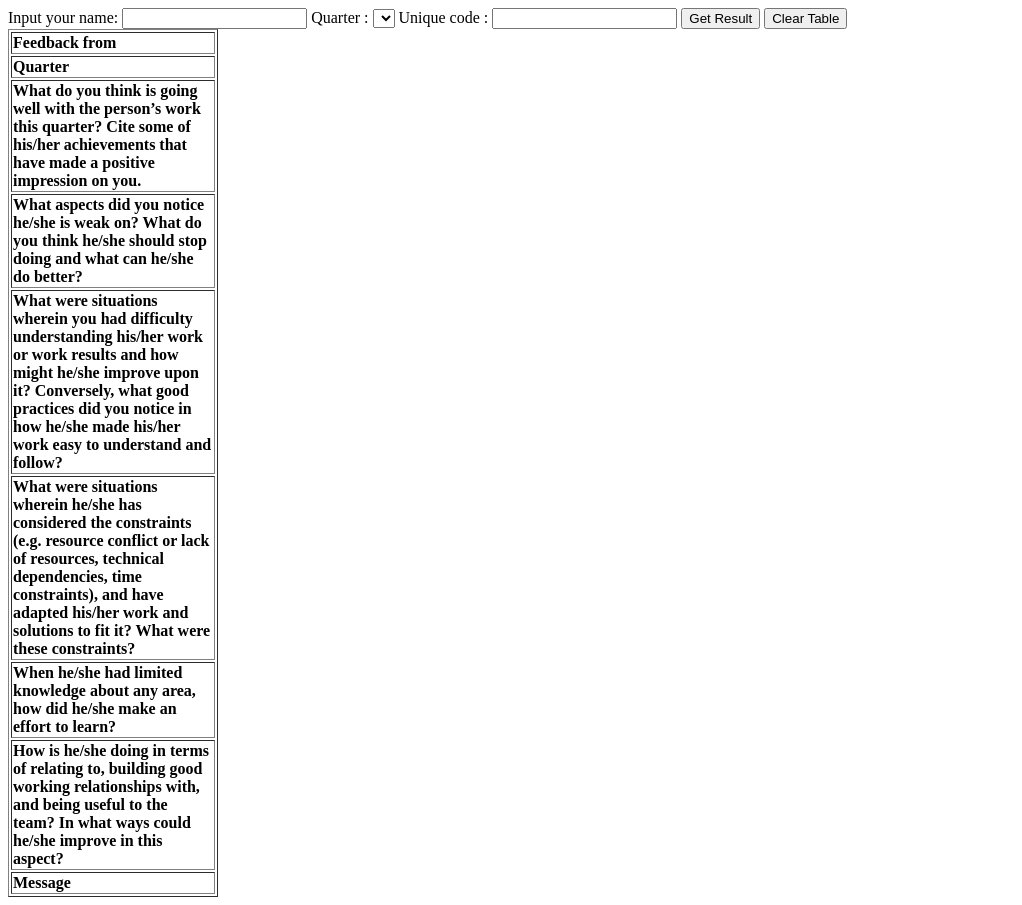
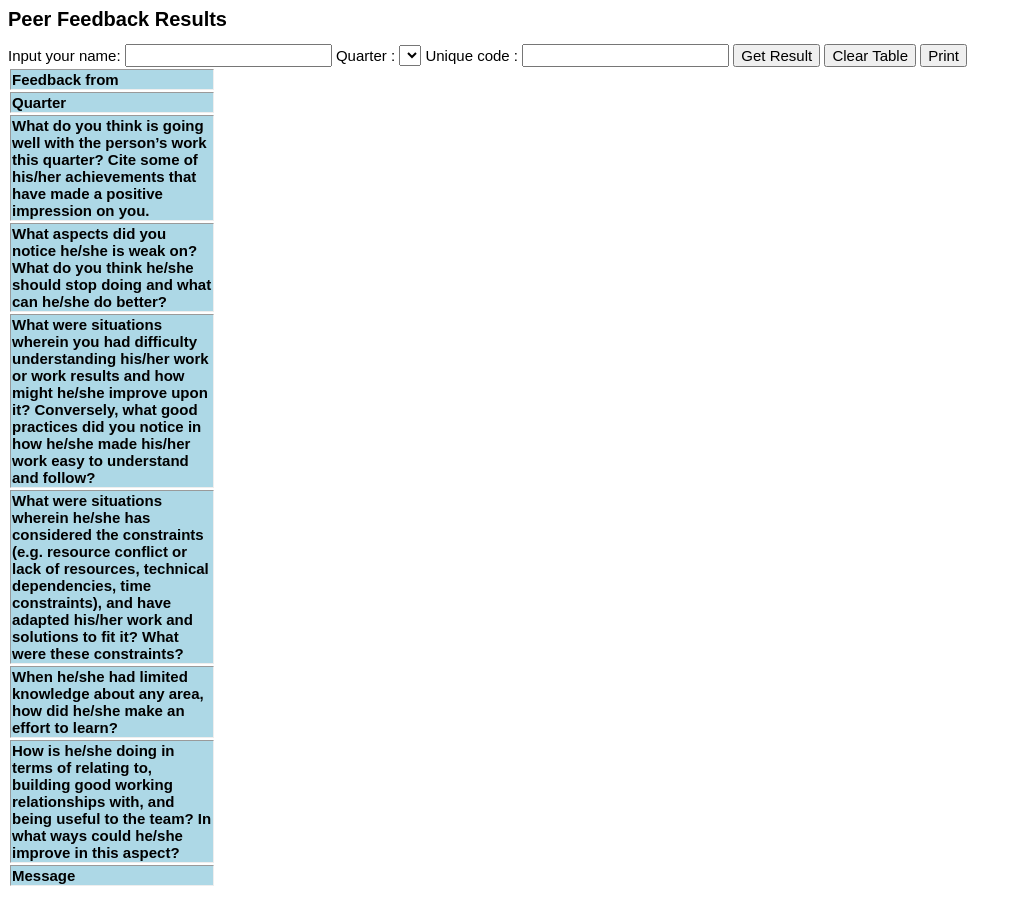
Before and after one commit to synacydexter/peer-feedback-tool, a plain HTML site: page index.html in a window 1280 px wide. Shown: the whole page, without its empty margins (0-1022 px from the left). Drawn offline with Linux system fonts and the light colour scheme; no server answers.

Commit message:
Added styling and print button

```diff
--- a/index.html
+++ b/index.html
@@ -2,8 +2,10 @@
 <head>
 <title>Peer Feedback</title>
 <script type="text/javascript" src="peerfeedback.js"></script>
+<link rel="stylesheet" href="style.css" />
 </head>
 <body>
+    <h1>Peer Feedback Results</h1>
 Input your name: <input id="name-input" type="text" />
 Quarter :
 <select id="quarter">
@@ -11,17 +13,18 @@ Quarter :
 Unique code : <input id="code" type="text" />
 <input id="get-result-button" enabled="false" type="button" value="Get Result" onclick="getFeedbackResult(document.getElementById('name-input').value, document.getElementById('quarter').value, document.getElementById('code').value);" />
 <input id="clear-button" type="button" value="Clear Table" onclick="clearFeedbackTable();" />
+<input id="print-button" type="button" value="Print" onclick="window.print();" />
 <div id="error_message" style="color:red;"></div>
 <table id="peer_feedback_result" border="1">
-<tr id="from-row"><td style="font-weight:bold; width:200px;">Feedback from</td></tr>
-<tr id="quarter-row"><td style="font-weight:bold; width:200px;">Quarter</td></tr>
-<tr id="going-well-row"><td style="font-weight:bold; width:200px;">What do you think is going well with the person’s work this quarter? Cite some of his/her achievements that have made a positive impression on you.</td></tr>
-<tr id="weak-on-row"><td style="font-weight:bold; width:200px;">What aspects did you notice he/she is weak on? What do you think he/she should stop doing and what can he/she do better?</td></tr>
-<tr id="difficulty-understanding-row"><td style="font-weight:bold; width:200px;">What were situations wherein you had difficulty understanding his/her work or work results and how might he/she improve upon it? Conversely, what good practices did you notice in how he/she made his/her work easy to understand and follow?</td></tr>
-<tr id="constraints-row"><td style="font-weight:bold; width:200px;">What were situations wherein he/she has considered the constraints (e.g. resource conflict or lack of resources, technical dependencies, time constraints), and have adapted his/her work and solutions to fit it? What were these constraints?</td></tr>
-<tr id="learning-row"><td style="font-weight:bold; width:200px;">When he/she had limited knowledge about any area, how did he/she make an effort to learn? </td></tr>
-<tr id="relationships-row"><td style="font-weight:bold; width:200px;"> How is he/she doing in terms of relating to, building good working relationships with, and being useful to the team? In what ways could he/she improve in this aspect?</td></tr>
-<tr id="message-row"><td style="font-weight:bold; width:200px;">Message</td>
+<tr id="from-row"><td class="question-column">Feedback from</td></tr>
+<tr id="quarter-row"><td class="question-column">Quarter</td></tr>
+<tr id="going-well-row"><td class="question-column">What do you think is going well with the person’s work this quarter? Cite some of his/her achievements that have made a positive impression on you.</td></tr>
+<tr id="weak-on-row"><td class="question-column">What aspects did you notice he/she is weak on? What do you think he/she should stop doing and what can he/she do better?</td></tr>
+<tr id="difficulty-understanding-row"><td class="question-column">What were situations wherein you had difficulty understanding his/her work or work results and how might he/she improve upon it? Conversely, what good practices did you notice in how he/she made his/her work easy to understand and follow?</td></tr>
+<tr id="constraints-row"><td class="question-column">What were situations wherein he/she has considered the constraints (e.g. resource conflict or lack of resources, technical dependencies, time constraints), and have adapted his/her work and solutions to fit it? What were these constraints?</td></tr>
+<tr id="learning-row"><td class="question-column">When he/she had limited knowledge about any area, how did he/she make an effort to learn? </td></tr>
+<tr id="relationships-row"><td class="question-column"> How is he/she doing in terms of relating to, building good working relationships with, and being useful to the team? In what ways could he/she improve in this aspect?</td></tr>
+<tr id="message-row"><td class="question-column">Message</td>
 </tr>
 </table>
 </body>
--- a/peerfeedback.js
+++ b/peerfeedback.js
@@ -22,8 +22,7 @@ function initializeRevieweeCodeFromSheety() {
 	request.open('GET', 'https://v2-api.sheety.co/d5f0c9b0dacd3d4a8ef4064ae95e1a44/peerFeedbackResult/revieweeCodes', true);
 	request.onload = function () {
 		if (request.status >= 200 && request.status < 400) {
-            console.log(this.response);
-			revieweeCodeData = JSON.parse(this.response);
+            revieweeCodeData = JSON.parse(this.response);
 		}
 		else {
 			showError("No connection. Please try again later.");
@@ -112,6 +111,8 @@ function generateResultColumn(dataObj) {
 
 function appendToRow(rowObj, textToAppend) {
 	var tempCell = document.createElement('td');
+	tempCell.className = "answer-column";
+
 	if (textToAppend != null) {
 		tempCell.innerHTML = textToAppend;
 	}
--- /dev/null
+++ b/style.css
@@ -0,0 +1,24 @@
+* {
+    font-family:Arial;
+    font-size: 15px;
+}
+
+h1 {
+    font-size: 20px;
+}
+
+table {
+    border: 1px;
+}
+
+.question-column {
+    vertical-align: top;
+    background-color:lightblue;
+    font-weight:bold;
+    width:200px;
+}
+
+.answer-column {
+    vertical-align: top;
+    width:300px;
+}
```
